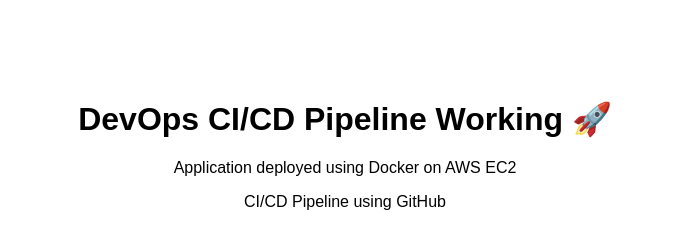
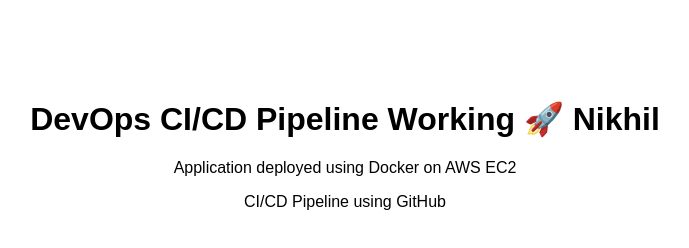
Before and after one commit to nikhilgeography-png/devops-cloud-project, a plain HTML site: page index.html in a window 1280 px wide. Shown: the whole page, without its empty margins (295-984 px from the left). Drawn offline with Linux system fonts and the light colour scheme.

Commit message:
Update header to include author's name
Minor update to trigger GitHub Actions deployment

```diff
--- a/index.html
+++ b/index.html
@@ -6,7 +6,7 @@
 
 <body style="font-family:Arial;text-align:center;margin-top:100px;">
 
-<h1>DevOps CI/CD Pipeline Working 🚀</h1>
+<h1>DevOps CI/CD Pipeline Working 🚀 Nikhil</h1>
 
 <p>Application deployed using Docker on AWS EC2</p>
 
```
